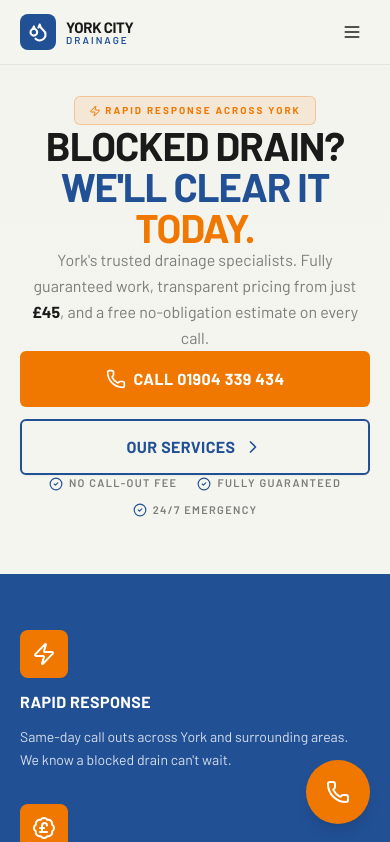
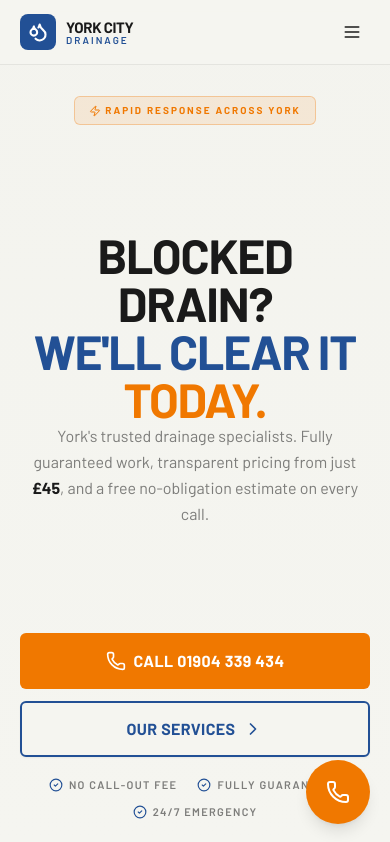
Before and after one commit to edwardtogher/highcroft-digital, a Next.js app: page /preview/york-city-drainage in a window 390 px wide. Shown: the top 842 px of the page. Built offline with nearby package versions, Linux system fonts and the light colour scheme.

Commit message:
York Drainage: full-viewport mobile hero with thumb-zone CTAs

```diff
--- a/src/app/preview/york-city-drainage/page.tsx
+++ b/src/app/preview/york-city-drainage/page.tsx
@@ -259,25 +259,34 @@ export default function YorkCityDrainagePage() {
       </header>
 
       {/* ── HERO ─────────────────────────────────────────────── */}
-      <section className="pt-24 pb-14 sm:pt-32 sm:pb-20 px-5 bg-gradient-to-b from-muted/30 to-background">
-        <div className="max-w-5xl mx-auto text-center">
-          <Badge className="bg-[#f07800]/10 text-[#f07800] border-[#f07800]/30 hover:bg-[#f07800]/15 px-3.5 py-1.5 mb-5 sm:mb-6 text-[10px] sm:text-[11px] font-bold tracking-[0.2em] uppercase">
+      <section className="min-h-[100svh] sm:min-h-0 flex flex-col pt-20 pb-6 sm:pt-32 sm:pb-20 px-5 bg-gradient-to-b from-muted/30 to-background">
+        <div className="max-w-5xl mx-auto text-center flex flex-col flex-1 w-full">
+
+          {/* Top: badge */}
+          <div className="pt-4 sm:pt-0">
+            <Badge className="bg-[#f07800]/10 text-[#f07800] border-[#f07800]/30 hover:bg-[#f07800]/15 px-3.5 py-1.5 text-[10px] sm:text-[11px] font-bold tracking-[0.2em] uppercase">
               <Zap className="size-3 mr-1" />
               Rapid Response Across York
             </Badge>
+          </div>
 
-          <h1 className="text-[2.5rem] sm:text-6xl lg:text-7xl font-black text-foreground tracking-tight uppercase leading-[1.02] sm:leading-[0.95]">
+          {/* Middle: headline + subtitle — flex-1 fills available height, content centered */}
+          <div className="flex-1 flex flex-col justify-center py-8 sm:py-12">
+            <h1 className="text-[3rem] sm:text-6xl lg:text-7xl font-black text-foreground tracking-tight uppercase leading-[1] sm:leading-[0.95]">
               Blocked Drain?
               <br />
               <span className="text-primary">We&apos;ll Clear It </span>
               <span className="text-[#f07800]">Today.</span>
             </h1>
 
-          <p className="mt-5 sm:mt-8 text-base sm:text-xl text-muted-foreground max-w-2xl mx-auto leading-relaxed">
+            <p className="mt-6 sm:mt-8 text-base sm:text-xl text-muted-foreground max-w-2xl mx-auto leading-relaxed">
               York&apos;s trusted drainage specialists. Fully guaranteed work, transparent pricing from just <span className="font-bold text-foreground">£45</span>, and a free no-obligation estimate on every call.
             </p>
+          </div>
 
-          <div className="mt-7 sm:mt-10 flex flex-col sm:flex-row justify-center gap-3 sm:gap-4 max-w-md sm:max-w-none mx-auto">
+          {/* Bottom: buttons + trust checkmarks (thumb zone on mobile) */}
+          <div className="flex flex-col gap-5 sm:gap-7">
+            <div className="flex flex-col sm:flex-row justify-center gap-3 sm:gap-4 max-w-md sm:max-w-none mx-auto w-full sm:w-auto">
               <Link href="tel:01904339434" className="w-full sm:w-auto">
                 <Button size="lg" className="w-full sm:w-auto h-14 px-8 text-base bg-[#f07800] hover:bg-[#d66a00] text-white font-bold uppercase tracking-wide">
                   <Phone className="size-5" /> Call 01904 339 434
@@ -290,10 +299,11 @@ export default function YorkCityDrainagePage() {
               </Link>
             </div>
 
-          <div className="mt-7 sm:mt-10 flex flex-wrap justify-center gap-x-5 sm:gap-x-8 gap-y-2.5 text-[11px] sm:text-xs font-semibold tracking-[0.12em] sm:tracking-[0.15em] uppercase text-muted-foreground">
+            <div className="flex flex-wrap justify-center gap-x-5 sm:gap-x-8 gap-y-2.5 text-[11px] sm:text-xs font-semibold tracking-[0.12em] sm:tracking-[0.15em] uppercase text-muted-foreground">
               <span className="flex items-center gap-1.5 sm:gap-2"><CheckCircle2 className="size-3.5 sm:size-4 text-primary" /> No Call-Out Fee</span>
               <span className="flex items-center gap-1.5 sm:gap-2"><CheckCircle2 className="size-3.5 sm:size-4 text-primary" /> Fully Guaranteed</span>
               <span className="flex items-center gap-1.5 sm:gap-2"><CheckCircle2 className="size-3.5 sm:size-4 text-primary" /> 24/7 Emergency</span>
+            </div>
           </div>
         </div>
       </section>
```
Lines whose indentation alone changed are shown as unchanged.
